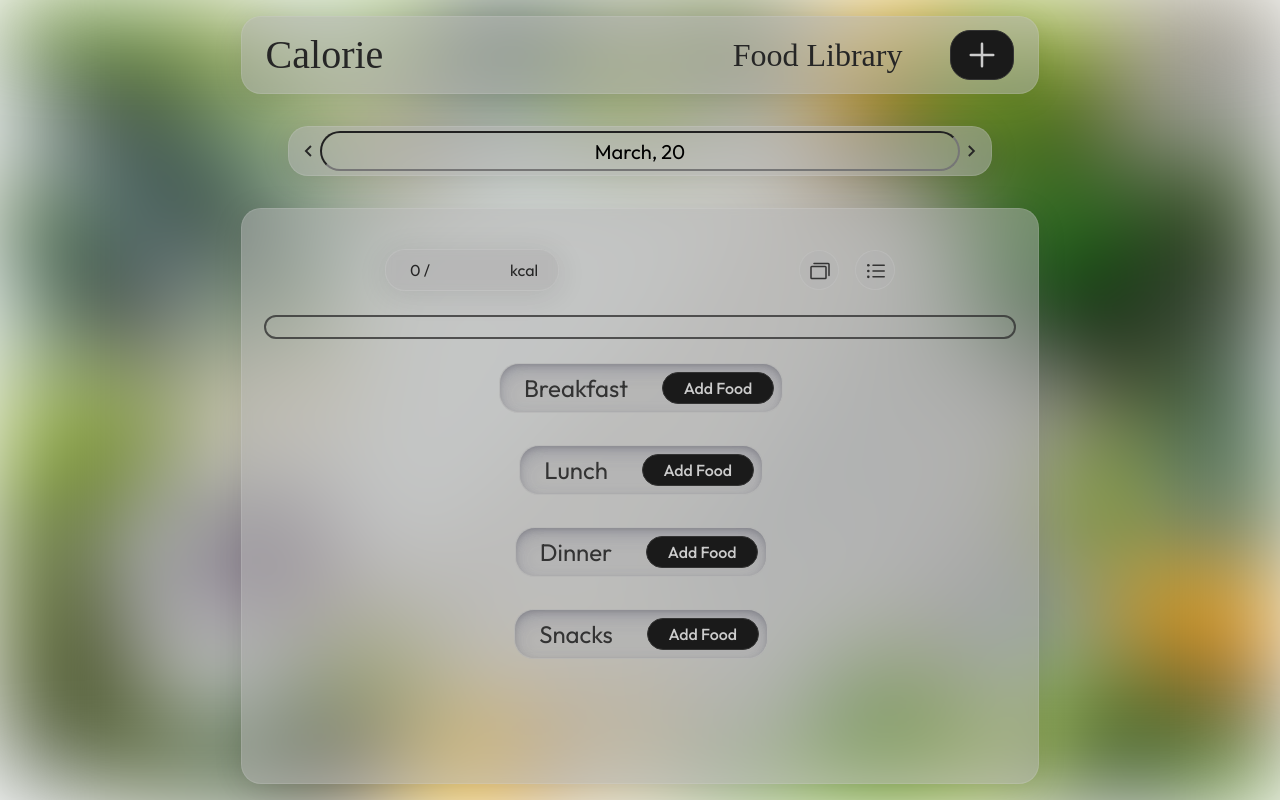
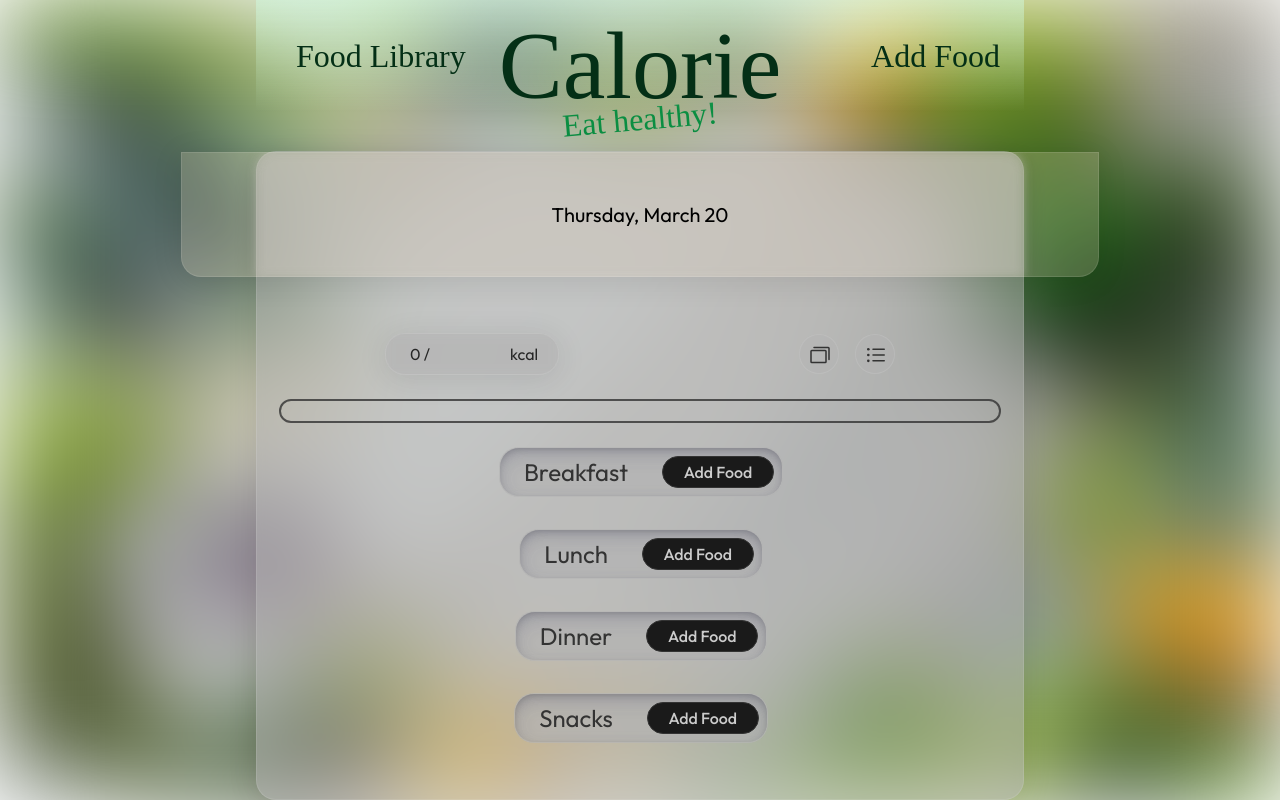
Before and after one commit to ibsuga/calorie, a React (Vite) app: page / in a window 1280 px wide. Built offline with nearby package versions, Linux system fonts and the light colour scheme; a web font is replaced by a local one.

Commit message:
Navbar and menubar changes

```diff
--- a/src/App.css
+++ b/src/App.css
@@ -17,12 +17,15 @@
   --font-color-default: hsl(0, 0%, 20%);
   --font-color-contrast: hsl(0, 0%, 80%);
   --font-color-clear: hsl(0, 0%, 30%);
-  --accent-color: hsl(160, 85%, 30%);
-  --accent-color-transparent: hsl(160, 85%, 30%, 0.5);
+  --default-color: hsl(145, 85%, 10%);
+  --accent-color: hsl(145, 85%, 30%);
+  --clear-color: hsla(145, 85%, 90%, 0.5);
+  --accent-color-transparent: hsl(145, 85%, 30%, 0.75);
   --font-default: "Outfit";
   --font-title: "Galada";
   --font-ticket: "Share Tech Mono", monospace;
   --default-border-radius: 20px;
+  --font-title-size: 2rem;
 }
 
 
@@ -97,11 +100,22 @@ input[type=number] {
   .app-content {
     display: flex;
     flex-direction: column;
-    flex: 1;
-    align-items: center;
-    padding: 1em;
+    justify-content: start;
+
+    width: 60%;
     z-index: 1;
     gap: 2em;
+
+  }
+
+  .flavor-text {
+    font-family: var(--font-title);
+    color: var(--accent-color);
+    transform: rotateZ(-5deg);
+    font-size: 2rem;
+    line-height: 0px;
+    margin-top: -25px;
+    text-align: center;
   }
 
 }
--- a/src/App.tsx
+++ b/src/App.tsx
@@ -29,9 +29,10 @@ function App() {
 
           <Navbar />
 
-          <MenuBar setDateId={setDateId} />
+          <span className="flavor-text">Eat healthy!</span>
 
-          <DayContent />
+          <DayContent setDateId={setDateId} />
+
         </div>
       </DateContext.Provider>
 
--- a/src/components/DayContent/DayContent.css
+++ b/src/components/DayContent/DayContent.css
@@ -2,14 +2,16 @@
     display: flex;
     flex-direction: column;
     flex: 1;
-    width: 60%;
+    /* width: 60%; */
     align-items: center;
     padding: 1.5em;
+    padding-top: 0;
     gap: 0.5em;
     z-index: 1;
 
     /* GLASS */
     background: hsl(0, 0%, 70%, 0.5);
+
     color: hsl(0, 0%, 15%);
     border: 1px solid hsla(0, 0%, 100%, 0.1);
     border-radius: var(--default-border-radius);
--- a/src/components/DayContent/DayContent.tsx
+++ b/src/components/DayContent/DayContent.tsx
@@ -6,9 +6,12 @@ import MealDisplay from './MealDisplay/MealDisplay';
 import { useContext, useMemo, useState } from 'react';
 import useFoodStore, { foodType, ingredientType, mealType } from '../../store/FoodStore';
 import { DateContext } from '../../App';
+import MenuBar from '../MenuBar/MenuBar';
 
 
-function DayContent() {
+function DayContent(props: {
+    setDateId: (id: string) => void
+}) {
 
     const [isListView, setIsListView] = useState(false);
 
@@ -49,6 +52,9 @@ function DayContent() {
 
     return (
         <div className="DayContent">
+
+            <MenuBar setDateId={props.setDateId} />
+
 
             <div className="filter-bar">
 
--- a/src/components/LibraryDialog/LibraryDialog.css
+++ b/src/components/LibraryDialog/LibraryDialog.css
@@ -7,7 +7,7 @@
         transition: 0.5s;
 
         &:hover {
-            color: var(--accent-color-transparent);
+            color: var(--accent-color);
             cursor: pointer;
         }
     }
--- a/src/components/MenuBar/MenuBar.css
+++ b/src/components/MenuBar/MenuBar.css
@@ -1,14 +1,10 @@
 .MenuBar {
     display: flex;
 
-    width: 55%;
-    height: 2em;
-    padding: 0.5em;
+    height: 3em;
     align-items: center;
     justify-content: space-between;
 
-    background: hsl(0, 0%, 70%, 0.5);
-    color: hsl(0, 0%, 15%);
     border: 1px solid hsla(0, 0%, 100%, 0.1);
     border-radius: var(--default-border-radius);
     box-shadow: 0 4px 30px rgba(0, 0, 0, 0.1);
@@ -16,6 +12,20 @@
     -webkit-backdrop-filter: blur(5px);
     user-select: none;
 
+
+    border-top-left-radius: 0;
+    border-top-right-radius: 0;
+    background: hsl(0, 0%, 70%, 0.5);
+
+
+    /* background: hsl(0, 0%, 70%, 0.5);
+    color: hsl(0, 0%, 15%); */
+
+    background: hsla(35, 100%, 90%, 0.2);
+    /* background: rgba(255, 255, 255, 0.20); */
+    flex-grow: 1;
+    padding: 0.5em;
+    margin-bottom: 2em;
 
     span {
         font-family: var(--font-default);
@@ -35,7 +45,8 @@
 
     .p-inputtext {
         background-color: transparent;
-        border-radius: var(--default-border-radius);
+        border: unset;
+
         cursor: pointer;
         caret-color: transparent;
         user-select: none;
--- a/src/components/MenuBar/MenuBar.tsx
+++ b/src/components/MenuBar/MenuBar.tsx
@@ -23,16 +23,11 @@ function MenuBar(props: {
 
     return (
         <div className="MenuBar">
-
-            <MdOutlineKeyboardArrowLeft />
-
             <Calendar
                 value={date}
                 onChange={(e) => handleDateChange(e.value)}
-                dateFormat='MM, d'
+                dateFormat='DD, MM d'
             />
-
-            <MdOutlineKeyboardArrowRight />
 
         </div>
     )
--- a/src/components/Navbar/Navbar.css
+++ b/src/components/Navbar/Navbar.css
@@ -1,36 +1,23 @@
 .Navbar {
     display: grid;
-    grid-template-columns: 1fr 1fr;
+    grid-template-columns: 1fr 1fr 1fr;
     align-items: center;
-    width: 60%;
-    padding: 0.5em 1.5em;
     user-select: none;
     z-index: 2;
+    padding: 2em 1.5em;
+    background: linear-gradient(0deg, rgba(255, 255, 255, 0) 0%, var(--clear-color) 100%);
 
-    background: hsl(0, 0%, 70%, 0.5);
-    color: hsl(0, 0%, 15%);
-    border: 1px solid hsla(0, 0%, 100%, 0.1);
-    border-radius: var(--default-border-radius);
-    box-shadow: 0 4px 30px rgba(0, 0, 0, 0.1);
-    backdrop-filter: blur(5px);
-    -webkit-backdrop-filter: blur(5px);
+    color: var(--default-color);
 
     .title {
-        font-size: 2.5em;
+        line-height: 10px;
         font-family: var(--font-title);
+        justify-self: center;
+
+        font-size: 6em;
+        margin-top: 20px;
     }
 
-    .icons {
-        display: flex;
-        gap: 2em;
-        margin-left: auto;
-        align-items: center;
-
-        .panel-button {
-            font-size: 2.5em;
-            cursor: pointer;
-        }
-    }
 }
 
 
--- a/src/components/Navbar/Navbar.tsx
+++ b/src/components/Navbar/Navbar.tsx
@@ -7,14 +7,11 @@ function Navbar() {
     return (
         <div className="Navbar">
 
+            <LibraryDialog />
+
             <span className='title'>Calorie</span>
 
-            <div className="icons">
-
-                <LibraryDialog />
-
-                <AddFoodPanel />
-            </div>
+            <AddFoodPanel />
 
         </div>
     )
--- a/src/components/Navbar/components/AddFoodPanel.css
+++ b/src/components/Navbar/components/AddFoodPanel.css
@@ -1,6 +1,7 @@
 .AddFoodPanel {
     position: relative;
     z-index: 3;
+    justify-self: end;
 
     button {
         position: inherit;
@@ -9,34 +10,17 @@
         transition: 0.5s;
     }
 
-    .button-open svg {
-        margin-bottom: -4px;
-        border-radius: var(--default-border-radius);
-        transition: ease-in-out 0.5s;
-        color: var(--font-color-contrast);
+    .add-food-button {
+        font-family: var(--font-title);
+        font-size: var(--font-title-size);
+        transition: 0.5s;
 
-        /* &:hover {
-            background-color: hsl(0, 0%, 30%);
-        } */
+        &:hover {
+            color: var(--accent-color);
+            cursor: pointer;
+        }
     }
 
-    .button-close {
-        background-color: transparent;
-        border: none;
-    }
-
-    .button-close svg {
-        margin-bottom: -4px;
-        border-radius: var(--default-border-radius);
-        transform: rotateZ(225deg);
-        transition: ease-in-out 0.5s;
-        color: var(--font-color-default);
-
-        /* &:hover {
-            background-color: hsl(0, 0%, 30%);
-
-        } */
-    }
 
     .food-panel {
         display: grid;
--- a/src/components/Navbar/components/AddFoodPanel.tsx
+++ b/src/components/Navbar/components/AddFoodPanel.tsx
@@ -40,12 +40,12 @@ function AddFoodPanel() {
     return (
         <div className="AddFoodPanel">
 
-            <button
-                className={isPanelOpen ? 'button-close' : 'button-open'}
+            <div
+                className='add-food-button'
                 onClick={() => setIsPanelOpen(!isPanelOpen)}
             >
-                < IoAdd className='panel-button' />
-            </button>
+                Add Food
+            </div>
             <AnimatePresence>
                 {
                     isPanelOpen &&
```
